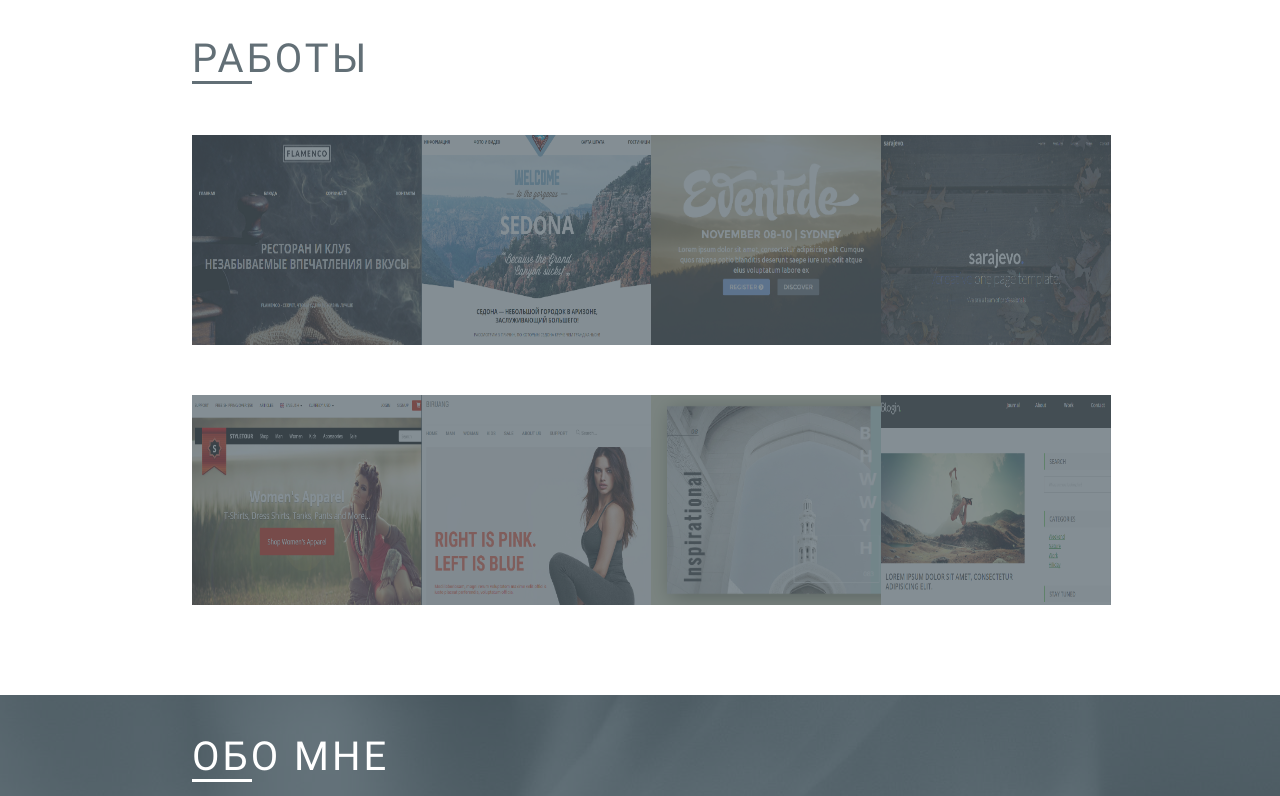
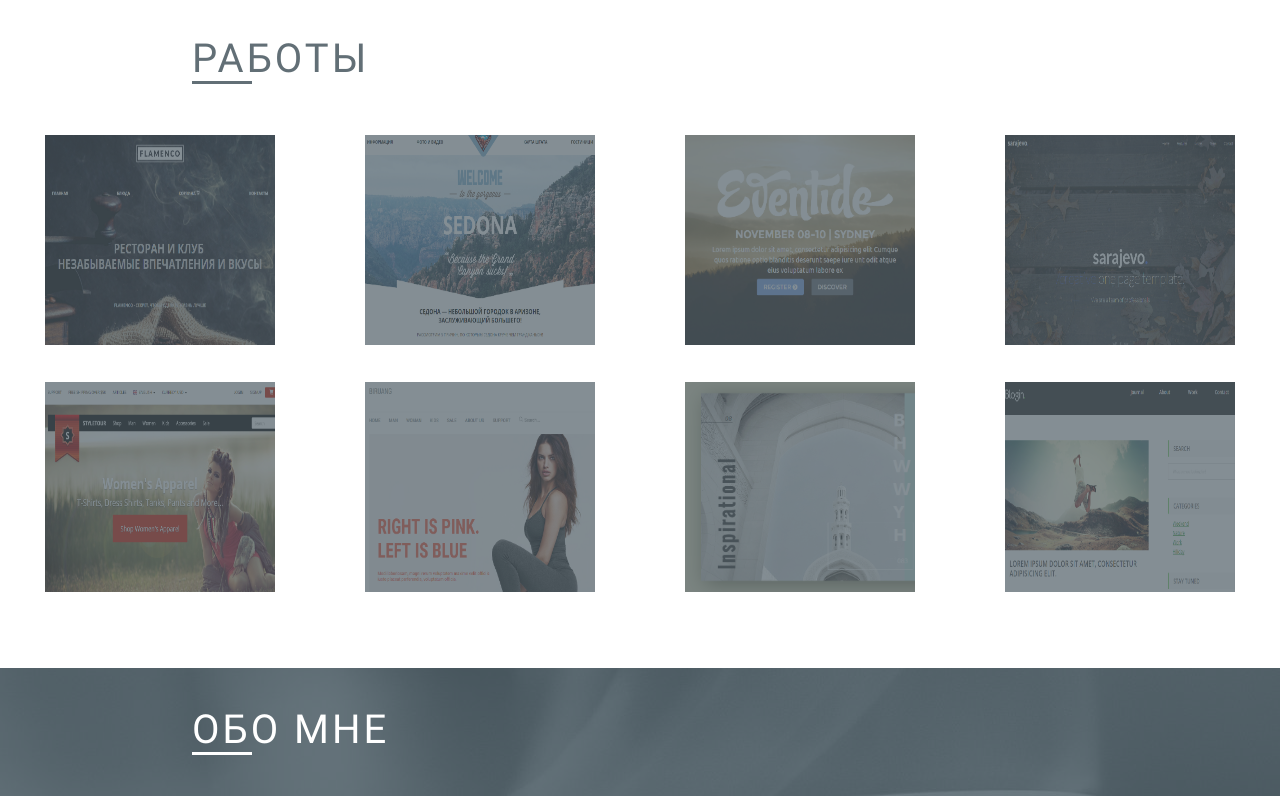
Before and after one commit to TimchenkoSergey/Resume, a website: page index.html in a window 1280 px wide. Shown: the part 1004-1800 px from the top of the page. Drawn offline with nearby package versions, Linux system fonts and the light colour scheme.

Commit message:
Completed adaptive for works section

```diff
--- a/index.html
+++ b/index.html
@@ -84,50 +84,50 @@
 		<section class="works" id="works">
 			<div class="works__container container">
 				<h2 class="works__header">Работы</h2>
+			</div>
 			<div class="works__portfolio">
-					<div class="works__row row">
-						<div class="works__picture col l3">
+				<div class="works__row">
+					<div class="works__picture">
 						<a class="works__link" href="https://timchenkosergey.github.io/-Restaurant-app/">
 							<img class="works__image" src="img/flamenko.png" alt="flamenko">
 						</a>
 					</div>
-						<div class="works__picture col l3">
+					<div class="works__picture">
 						<a class="works__link" href="https://timchenkosergey.github.io/Sedona/">
 							<img class="works__image" src="img/sedona.png" alt="sedona">
 						</a>
 					</div>
-						<div class="works__picture col l3">
+					<div class="works__picture">
 						<a class="works__link" href="https://timchenkosergey.github.io/Lending-bst/">
 							<img class="works__image" src="img/lending.png" alt="lending">
 						</a>
 					</div>
-						<div class="works__picture col l3">
+					<div class="works__picture">
 						<a class="works__link" href="https://timchenkosergey.github.io/Sarajevo-Lending/">
 							<img class="works__image" src="img/sarajevo.png" alt="sarajevo">
 						</a>
 					</div>
 				</div>
-					<div class="works__row row">
-						<div class="works__picture col l3">
+				<div class="works__row">
+					<div class="works__picture">
 						<a class="works__link" href="https://timchenkosergey.github.io/Online-store-home-page-bst/">
 							<img class="works__image" src="img/shop-page-2.png" alt="shop">
 						</a>
 					</div>
-						<div class="works__picture col l3">
+					<div class="works__picture">
 						<a class="works__link" href="https://timchenkosergey.github.io/Online-store-home-page/">
 							<img class="works__image" src="img/shop-page-1.png" alt="shop">
 						</a>
 					</div>
-						<div class="works__picture col l3">
+					<div class="works__picture">
 						<a class="works__link" href="https://timchenkosergey.github.io/Picture/">
 							<img class="works__image" src="img/picture.png" alt="picture">
 						</a>
 					</div>
-						<div class="works__picture col l3">
+					<div class="works__picture">
 						<a class="works__link" href="https://timchenkosergey.github.io/Blog/">
 							<img class="works__image" src="img/blog.png" alt="blog">
 						</a>
-						</div>
 					</div>
 				</div>
 			</div>
--- a/scss/blocks/works/_works.scss
+++ b/scss/blocks/works/_works.scss
@@ -33,10 +33,22 @@
 
 	&__row {
 		padding-bottom: 30px;
+		display: flex;
+
+		justify-content: space-around;
+
+		@media only screen and (max-width: 990px) {
+			& {
+				display: block;
+				padding-bottom: 0;
+			}
+		}
 	}
 
 	&__picture {
 		position: relative;
+
+		text-align: center;
 
 		transition: 0.5s;
 
@@ -56,30 +68,35 @@
 			display: block;
 			position: absolute;
 			top: 0;
-			left: 11px;
+			left: 0;
 
 			background-color: rgba(81, 95, 103, 0.7);
 
 			transition: 0.5s;
+		}
+
+		@media only screen and (max-width: 990px) {
+			& {
+				width: 49%;
+				display: inline-block;
+
+				&::after {
+					display: none;
+				}
+			}
+		}
+
+		@media only screen and (max-width: 990px) {
+			& {
+				width: 100%;
+			}
 		}
 	}
 
 	&__image {
 		width: 230px;
 		height: 210px;
-		display: block;
+		display: inline-block;
 		position: relative;
-
-
-
-		&:hover {
-
-
-			//&:after {
-			//	display: block;
-			//}
-		}
-
-
 	}
 }
```
Also changed, not shown: css/main.min.css. Lines whose indentation alone changed are shown as unchanged.
